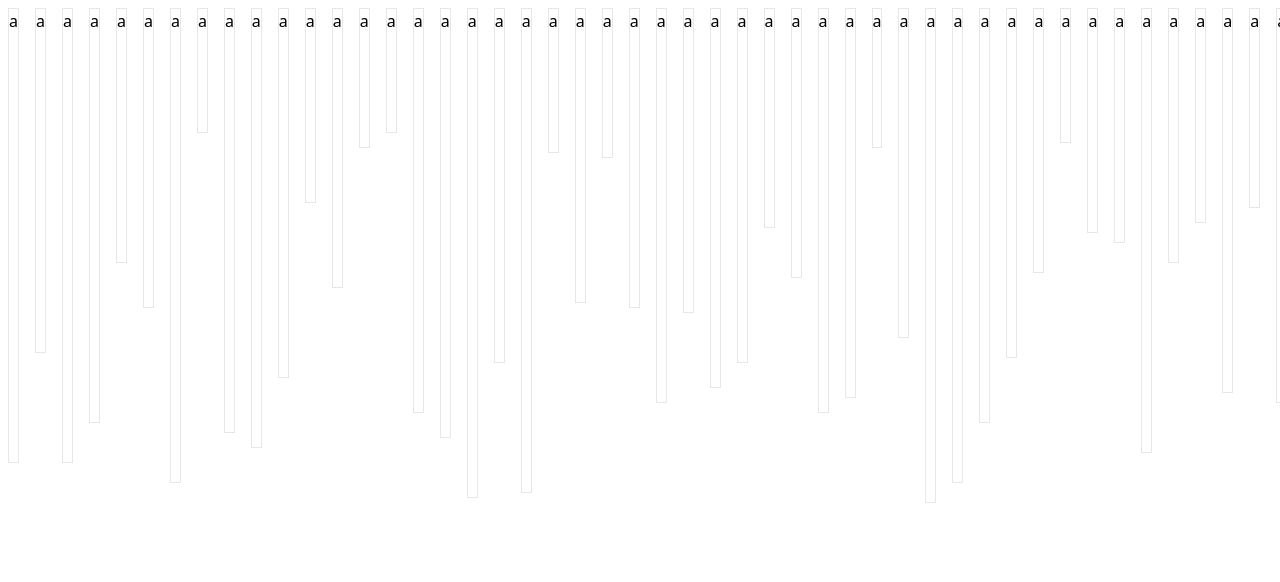
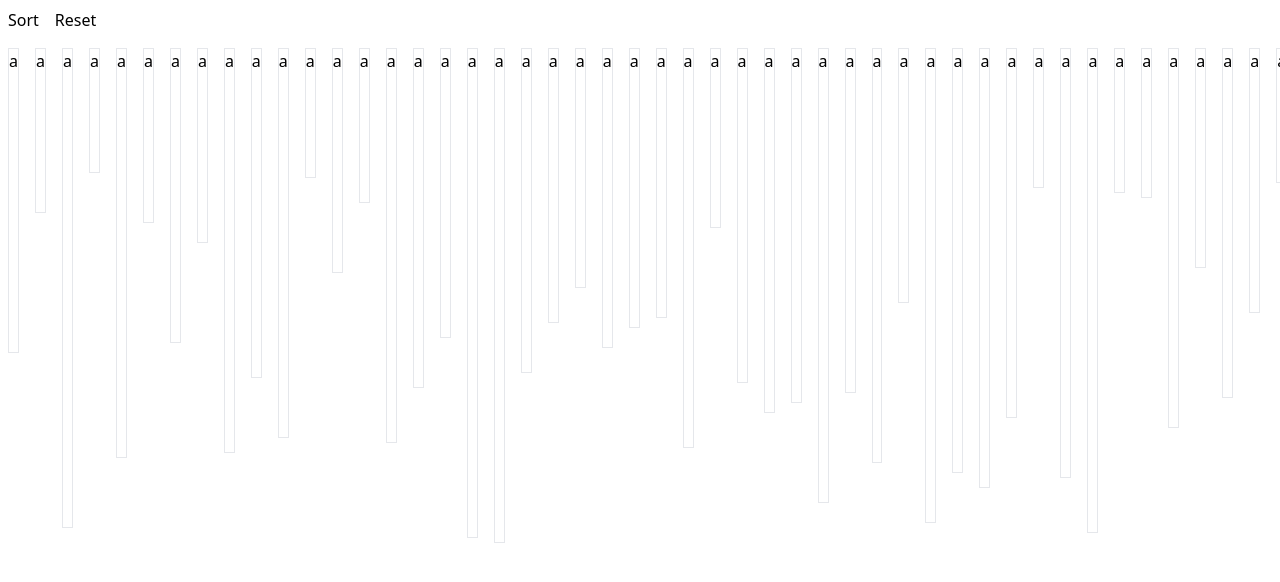
Before and after one commit to bluffdev/sorting-visualizer, a React (Vite) app: page / in a window 1280 px wide. Shown: the top 582 px of the page. Built offline with nearby package versions, Linux system fonts and the light colour scheme.

Commit message:
Added buttons and bubble sort

```diff
--- a/src/App.tsx
+++ b/src/App.tsx
@@ -1,9 +1,15 @@
-import { useState } from "react";
+import { useCallback, useEffect, useState } from "react";
 
 function generateArray() {
+  let values = new Set<number>();
   let array = new Array<number>(50);
   for (let i = 0; i < array.length; i++) {
-    array[i] = Math.floor(Math.random() * (100 - 25) + 25);
+    let newValue = Math.floor(Math.random() * (100 - 25) + 25);
+    while (values.has(newValue)) {
+      newValue = Math.floor(Math.random() * (100 - 25) + 25);
+    }
+    values.add(newValue);
+    array[i] = newValue;
   }
   return array;
 }
@@ -11,13 +17,79 @@ function generateArray() {
 export default function App() {
   let [array, setArray] = useState(generateArray());
 
+  function bubbleSort(a: number[]) {
+    for (let i = 0; i < a.length; i++) {
+      for (let j = 0; j < a.length - i - 1; j++) {
+        if (a[j] > a[j + 1]) {
+          let temp = a[j];
+          a[j] = a[j + 1];
+          a[j + 1] = temp;
+        }
+      }
+    }
+    return new Array(...a);
+  }
+
   return (
-    <div className="flex">
-      {array.map((a) => (
-        <div className="border m-2 w-[25px]" style={{ height: `${a * 5}px` }}>
-          a
-        </div>
-      ))}
-    </div>
+    <>
+      <button
+        className="border-1 p-2"
+        onClick={() => {
+          setArray(bubbleSort(array));
+        }}
+      >
+        Sort
+      </button>
+      <button
+        className="border-1 p-2"
+        onClick={() => {
+          setArray(generateArray());
+        }}
+      >
+        Reset
+      </button>
+      <div className="flex">
+        {array.map((value) => (
+          <div
+            className="border m-2 w-[25px]"
+            style={{ height: `${value * 5}px` }}
+            key={value}
+          >
+            a
+          </div>
+        ))}
+      </div>
+    </>
   );
 }
+// let nextId = 0;
+
+// export default function List() {
+//   const [name, setName] = useState("");
+//   const [artists, setArtists] = useState(
+//     new Array<{ id: number; name: string }>()
+//   );
+
+//   return (
+//     <>
+//       <h1>Inspiring sculptors:</h1>
+//       <input value={name} onChange={(e) => setName(e.target.value)} />
+//       <button
+//         onClick={() => {
+//           setName("");
+//           artists.push({
+//             id: nextId++,
+//             name: name,
+//           });
+//         }}
+//       >
+//         Add
+//       </button>
+//       <ul>
+//         {artists.map((artist) => (
+//           <li key={artist.id}>{artist.name}</li>
+//         ))}
+//       </ul>
+//     </>
+//   );
+// }
```
